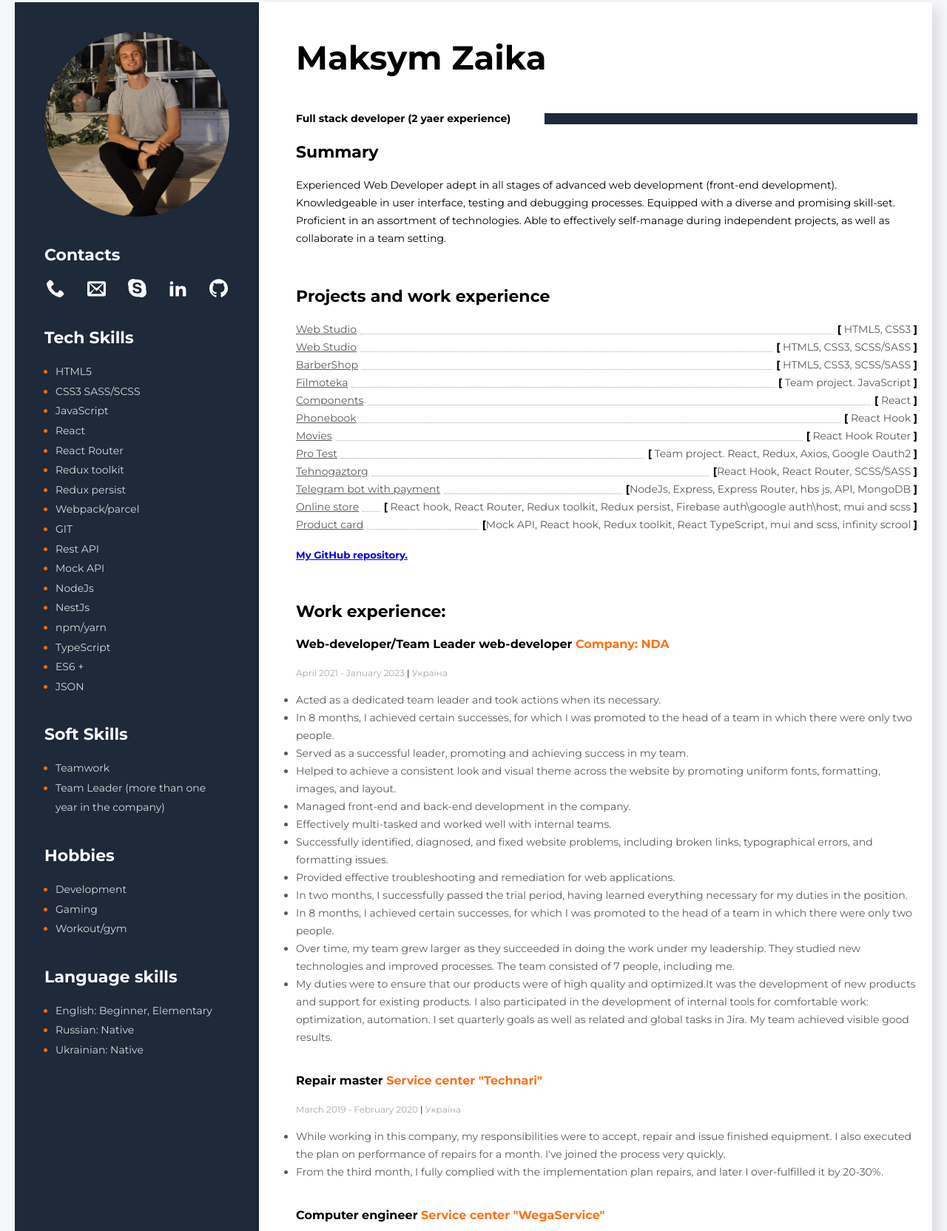
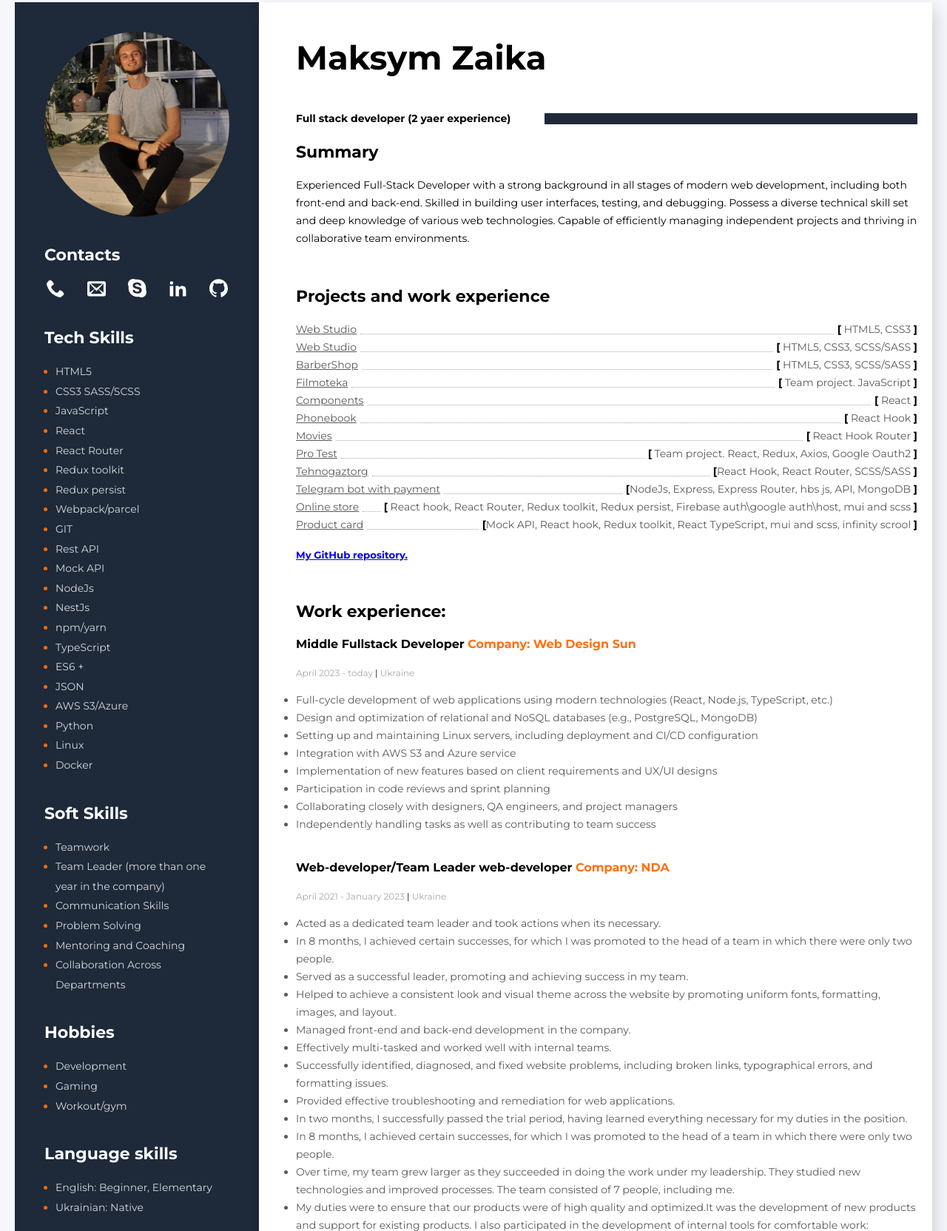
Before and after one commit to Luno-front-end/resume_refactoring, a website built with Parcel: page src/index.html in a window 1280 px wide. Shown: the part 37-1701 px from the top of the page at 74% size. Built offline with nearby package versions, Linux system fonts and the light colour scheme.

Commit message:
add info and edit old indo

```diff
--- a/src/index.html
+++ b/src/index.html
@@ -150,6 +150,18 @@
             <li class="sider-list">
               <span class="sider-text">JSON</span>
             </li>
+            <li class="sider-list">
+              <span class="sider-text">AWS S3/Azure</span>
+            </li>
+            <li class="sider-list">
+              <span class="sider-text">Python</span>
+            </li>
+            <li class="sider-list">
+              <span class="sider-text">Linux</span>
+            </li>
+            <li class="sider-list">
+              <span class="sider-text">Docker</span>
+            </li>
           </ul>
         </div>
         <div class="skills-container">
@@ -160,6 +172,18 @@
               <span class="sider-text"
                 >Team Leader (more than one year in the company)</span
               >
+            </li>
+            <li class="sider-list">
+              <span class="sider-text">Communication Skills</span>
+            </li>
+            <li class="sider-list">
+              <span class="sider-text">Problem Solving</span>
+            </li>
+            <li class="sider-list">
+              <span class="sider-text">Mentoring and Coaching</span>
+            </li>
+            <li class="sider-list">
+              <span class="sider-text">Collaboration Across Departments</span>
             </li>
           </ul>
         </div>
@@ -184,9 +208,6 @@
               <span class="sider-text">English: Beginner, Elementary </span>
             </li>
             <li class="sider-list">
-              <span class="sider-text">Russian: Native </span>
-            </li>
-            <li class="sider-list">
               <span class="sider-text">Ukrainian: Native </span>
             </li>
           </ul>
@@ -206,12 +227,12 @@
         </h2>
         <h3 class="title">Summary</h3>
         <p class="additional-information">
-          Experienced Web Developer adept in all stages of advanced web
-          development (front-end development). Knowledgeable in user interface,
-          testing and debugging processes. Equipped with a diverse and promising
-          skill-set. Proficient in an assortment of technologies. Able to
-          effectively self-manage during independent projects, as well as
-          collaborate in a team setting.
+          Experienced Full-Stack Developer with a strong background in all
+          stages of modern web development, including both front-end and
+          back-end. Skilled in building user interfaces, testing, and debugging.
+          Possess a diverse technical skill set and deep knowledge of various
+          web technologies. Capable of efficiently managing independent projects
+          and thriving in collaborative team environments.
         </p>
 
         <!-- <ul class="general-ul personal-information">
@@ -407,12 +428,55 @@
           <h2 class="title">Work experience:</h2>
           <div class="work-container">
             <h3 class="subtitle-work">
+              Middle Fullstack Developer
+              <span class="subtitle-profession">Company: Web Design Sun</span>
+            </h3>
+            <p class="working-hours">
+              April 2023 - today
+              <span class="delimiter">|</span> Ukraine
+            </p>
+
+            <ul>
+              <li class="work-list">
+                Full-cycle development of web applications using modern
+                technologies (React, Node.js, TypeScript, etc.)
+              </li>
+              <li class="work-list">
+                Design and optimization of relational and NoSQL databases (e.g.,
+                PostgreSQL, MongoDB)
+              </li>
+              <li class="work-list">
+                Setting up and maintaining Linux servers, including deployment
+                and CI/CD configuration
+              </li>
+              <li class="work-list">
+                Integration with AWS S3 and Azure service
+              </li>
+              <li class="work-list">
+                Implementation of new features based on client requirements and
+                UX/UI designs
+              </li>
+              <li class="work-list">
+                Participation in code reviews and sprint planning
+              </li>
+              <li class="work-list">
+                Collaborating closely with designers, QA engineers, and project
+                managers
+              </li>
+              <li class="work-list">
+                Independently handling tasks as well as contributing to team
+                success
+              </li>
+            </ul>
+          </div>
+          <div class="work-container">
+            <h3 class="subtitle-work">
               Web-developer/Team Leader web-developer
               <span class="subtitle-profession">Company: NDA</span>
             </h3>
             <p class="working-hours">
               April 2021 - January 2023
-              <span class="delimiter">|</span> Україна
+              <span class="delimiter">|</span> Ukraine
             </p>
 
             <ul>
@@ -481,7 +545,7 @@
             </h3>
             <p class="working-hours">
               March 2019 - February 2020
-              <span class="delimiter">|</span> Україна
+              <span class="delimiter">|</span> Ukraine
             </p>
 
             <ul>
@@ -507,7 +571,7 @@
             </h3>
             <p class="working-hours">
               April 2018 - March 2019
-              <span class="delimiter">|</span> Україна
+              <span class="delimiter">|</span> Ukraine
             </p>
 
             <ul>
@@ -532,7 +596,7 @@
             <span class="subtitle-profession">(робота на дому)</span>
           </h5>
           <p class="working-hours">
-            2013 - теперішній час <span class="delimiter">|</span> Україна
+            2013 - теперішній час <span class="delimiter">|</span> Ukraine
           </p>
 
           <ul class="work-list-menu">
```
